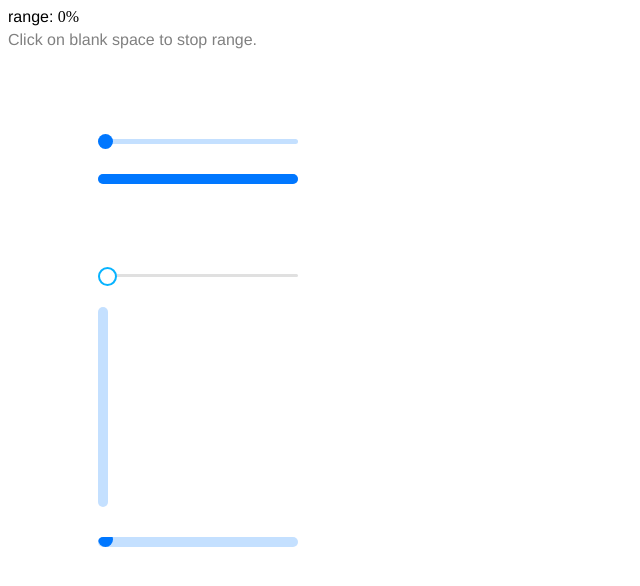
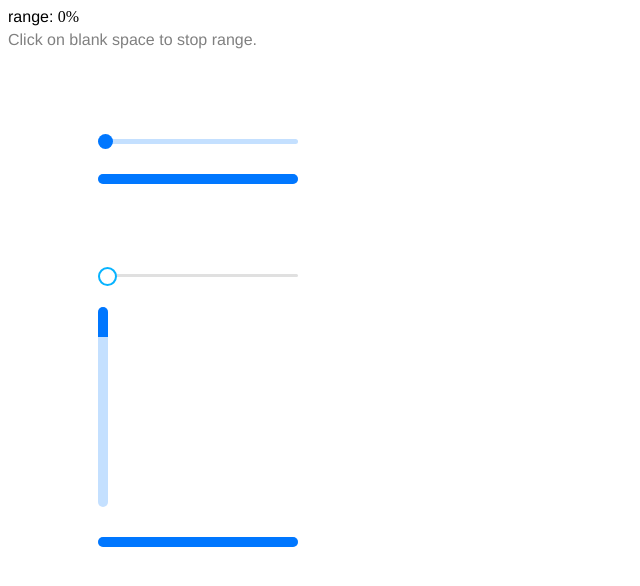
Before and after one commit to asianprogrammer/range, a website built with Vite: page index.html in a window 1280 px wide. Shown: the whole page, without its empty margins (0-640 px from the left). Built offline with nearby package versions, Linux system fonts and the light colour scheme.

Commit message:
Replacing Custom Native Tag to Accual Code

```diff
--- a/script.js
+++ b/script.js
@@ -123,34 +123,34 @@ window.addEventListener("touchcancel", () => {
   mouse.range = false;
 });
 
-function Range(targetElement = document.querySelector('body'), rangeType = ''){
-  rangeType.length > 1 ? '' : rangeType;
-  console.log(rangeType)
-  if(targetElement === "native"){
-    let NativeUI = document.querySelectorAll('Range');
-    NativeUI.forEach(el => {
-      el.innerHTML += `
+function Range(targetElement = document.querySelector("body"), rangeType = "") {
+  rangeType.length > 1 ? "" : rangeType;
+  console.log(rangeType);
+  if (targetElement === "native") {
+    let NativeUI = document.querySelectorAll("Range");
+    NativeUI.forEach((el) => {
+      el.outerHTML = `
       <div data-move="false" data-range="0" class="range ${rangeType}">
           <label for="range">
-              <div class="touch-range"></div>
-              <div class="range-back" name="range"></div>
+              <div class="touch-range ${rangeType[0]}"></div>
+              <div class="range-back ${rangeType}" name="range"></div>
           </label>
       </div>
-    `
-    })
-  }else {
-    targetElement.outerHTML = `
+    `;
+    });
+  } else {
+    targetElement.innerHTML = `
     <div data-move="false" data-range="0" class="range ${rangeType}">
         <label for="range">
             <div class="touch-range ${rangeType}"></div>
             <div class="range-back ${rangeType}" name="range"></div>
         </label>
     </div>
-    `
+    `;
   }
 }
 
-Range('native', 'mb')
+Range("native", "mb");
 
 // ? This is like components
 // let rng = document.querySelectorAll("#range");
--- a/style.css
+++ b/style.css
@@ -69,7 +69,7 @@
     height: 200px !important;
 }
 
-.mb.Y .touch-range ~ .range-back {
+.mb.Y .touch-range .range-back {
     width: 100% !important;
     height: 20px !important;
     background: red;
```
